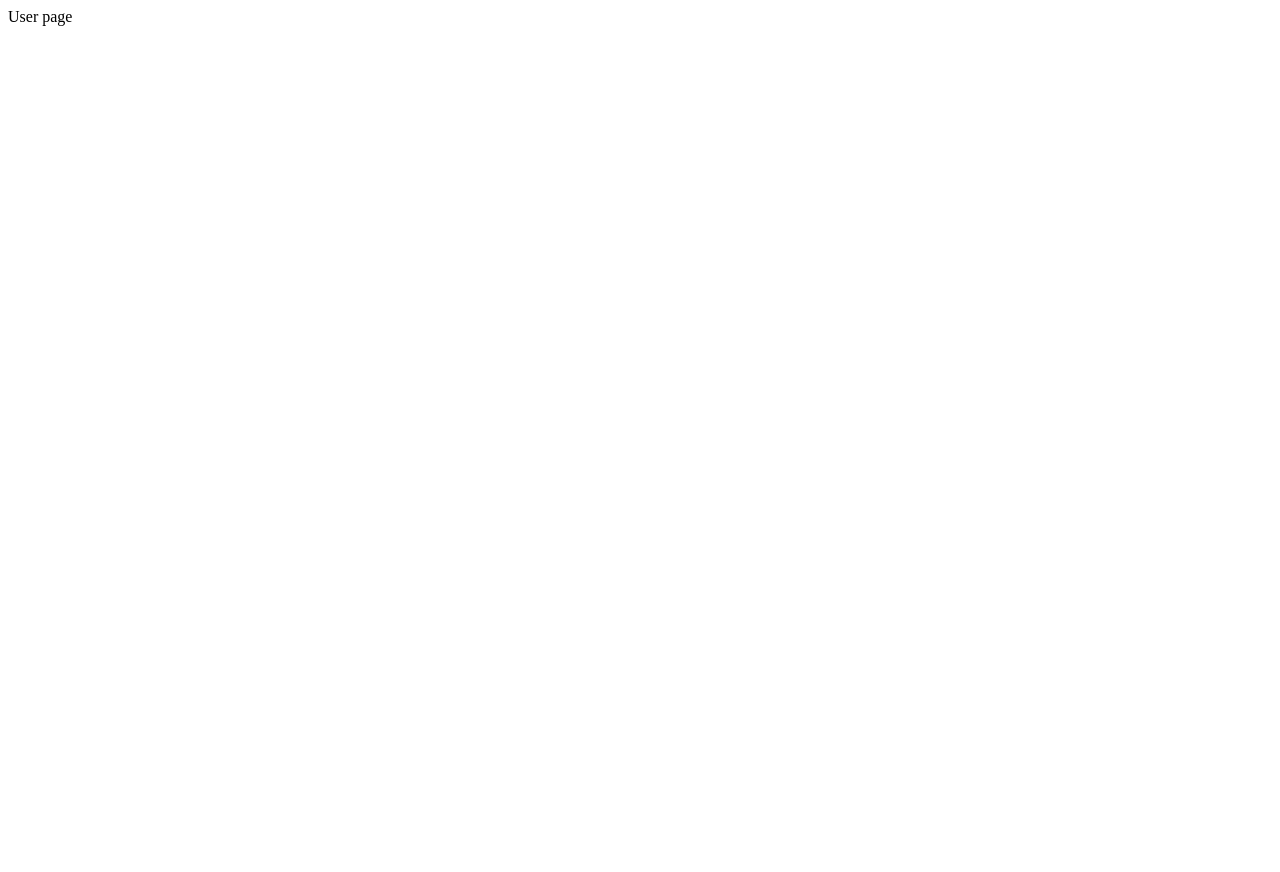
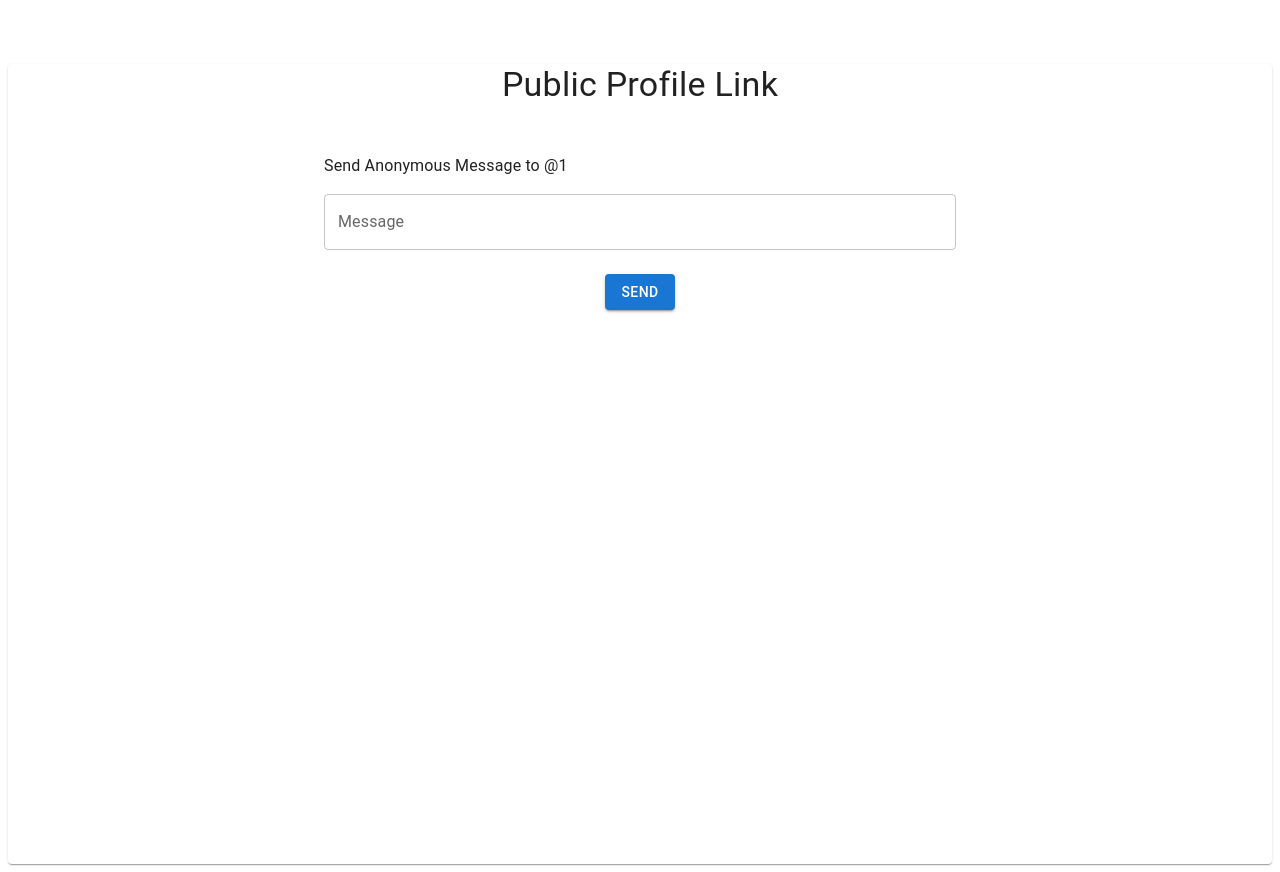
Before and after one commit to SaritaBist/mystery-message, a Next.js app: page /u/1 in a window 1280 px wide. Before the commit the page ends 800 px from the top, so only its background shows below. Built offline with nearby package versions, Linux system fonts and the light colour scheme.

Commit message:
feat: send message to user

```diff
--- a/src/app/api/send-message/route.ts
+++ b/src/app/api/send-message/route.ts
@@ -7,7 +7,7 @@ export async function POST(request:Request)
     await dbConnect()
     try {
          const {username,content} = await request.json();
-         const user= await UserModel.find({username})
+         const user= await UserModel.findOne({username})
         if(!user)
         {
             return Response.json({
@@ -17,7 +17,9 @@ export async function POST(request:Request)
                 {status:400}
             )
         }
-        if(!user.isAcceptingMessage)
+        console.log("jbshhdhjs",user?.isAcceptingMessage)
+
+        if(!user?.isAcceptingMessage)
         {
             return Response.json({
                     success:false,
--- a/src/app/u/[username]/page.tsx
+++ b/src/app/u/[username]/page.tsx
@@ -1,8 +1,100 @@
+"use client"
+import {useParams} from "next/navigation";
+import {Box, Button, Paper, TextField, Typography} from "@mui/material";
+import {Controller, useForm} from "react-hook-form";
+import * as z from "zod";
+import {zodResolver} from "@hookform/resolvers/zod";
+import {messageSchema} from "@/schemas/messageSchema";
+import axios, {AxiosError} from "axios";
+import {ApiResponse} from "@/types/ApiResponse";
+import toast, {Toaster} from "react-hot-toast";
 
 
 const UserPage=()=>{
+
+    const {username}=useParams()
+    const {control,reset,handleSubmit,formState: { errors }} = useForm<z.infer<typeof messageSchema>>({
+        resolver: zodResolver(messageSchema),
+        defaultValues: {
+            content:''
+        }
+    })
+    const onSubmit =  async (data: z.infer<typeof messageSchema>) => {
+        console.log("..data",data)
+        console.log("i'm calling onsubmit")
+
+        try {
+            const response = await axios.post<ApiResponse>(`/api/send-message`, {
+                content: data.content,
+                username,
+            })
+            console.log("response",response)
+
+            if (response.data.success) {
+                toast.success(response.data.message)
+                reset()
+            }
+            else if(!response.data.success) {
+                toast.error(response.data.message)
+            }
+
+        } catch (err) {
+            const axiosError = err as AxiosError<ApiResponse>
+            console.error(err)
+
+            toast.error(err.response.data.message)
+        }
+
+    }
+
     return<>
-        <div>User page</div>
+        <Paper sx={{mt:8,height:'100vh'}} >
+            <Toaster
+                position="top-center"
+                reverseOrder={false}
+            />
+            <Typography variant="h4"  sx={{textAlign:'center'}}> Public Profile Link</Typography>
+            <Box
+                sx={{
+                    display: 'flex',
+                    flexDirection: 'column',
+                    width: '50%',
+                    gap: 2,
+                    mx:'auto',
+                    mt:6,
+                }}
+            >
+                <Typography variant='body1' >
+                    Send Anonymous Message to @{username || 'User'}
+                </Typography>
+                <form onSubmit={handleSubmit(onSubmit)} >
+                    <Controller
+                        name='content'
+                        control={control}
+                        render={({ field: { onChange, value } }) => (
+                            <TextField
+                                value={value}
+                                onChange={onChange}
+                                type='text'
+                                label="Message"
+                                 sx={{width:'100%'}}
+                                error={!!errors.content}  // Display error if validation fails
+                                helperText={errors.content?.message}
+                            />
+                        )}
+                    />
+                    <Box sx={{ display: 'flex', justifyContent: 'center' }}>
+                        <Button
+                            type='submit'
+                            variant='contained'
+                            sx={{ mt: 3 }}
+                        >
+                            Send
+                        </Button>
+                    </Box>
+                </form>
+            </Box>
+        </Paper>
     </>
 }
 export  default  UserPage
--- a/src/app/u/layout.tsx
+++ /dev/null
@@ -1,16 +0,0 @@
-export const metadata = {
-  title: 'Next.js',
-  description: 'Generated by Next.js',
-}
-
-export default function RootLayout({
-  children,
-}: {
-  children: React.ReactNode
-}) {
-  return (
-    <html lang="en">
-      <body>{children}</body>
-    </html>
-  )
-}
--- a/src/components/MessageCard.tsx
+++ b/src/components/MessageCard.tsx
@@ -43,10 +43,10 @@ const MessageCard=({message,onMessageDelete}:MessageCardContent)=>{
             />
             <CardHeader></CardHeader>
             <CardContent>
-               <Box sx={{display:'flex', gap:4}}>
+               <Box sx={{display:'flex', justifyContent:'space-between'}}>
                    <Box>
-                       <Typography>Sarita Bist</Typography>
-                       <Typography>Mar23, 2024</Typography>
+                       <Typography>{message?.content}</Typography>
+                       <Typography>{message?.createdAt}</Typography>
                    </Box>
                   <Button variant='contained' onClick={()=>handleDeleteClick(true)} sx={{backgroundColor:'red'}}> <CloseIcon ></CloseIcon></Button>
                </Box>
--- a/src/schemas/messageSchema.ts
+++ b/src/schemas/messageSchema.ts
@@ -1,5 +1,5 @@
 import {z} from "zod"
 
 export const messageSchema=z.object({
-    content:z.string().min(6,"content  must be 6 digits")
+    content:z.string().min(10,"Content  must be 10 characters long")
 })
```
Also changed, not shown: src/app/(app)/dashboard/page.tsx (+11 -2 lines).
